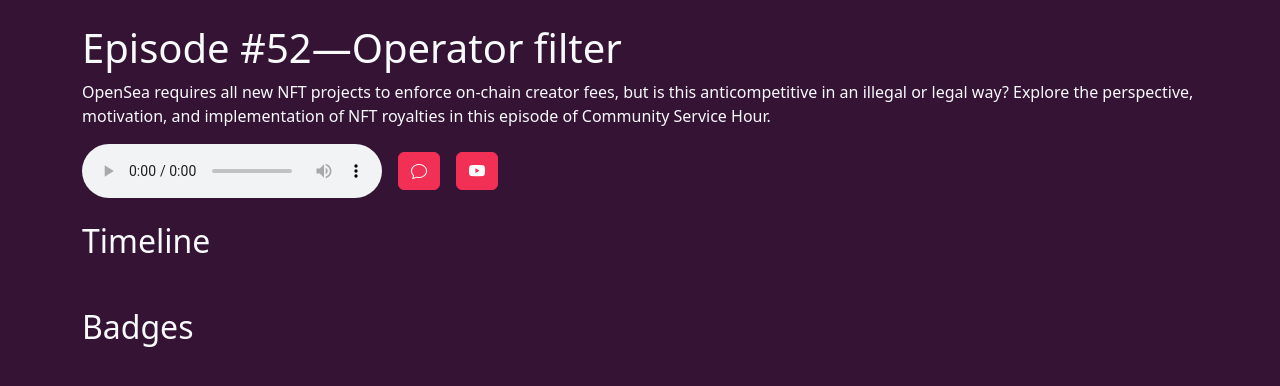
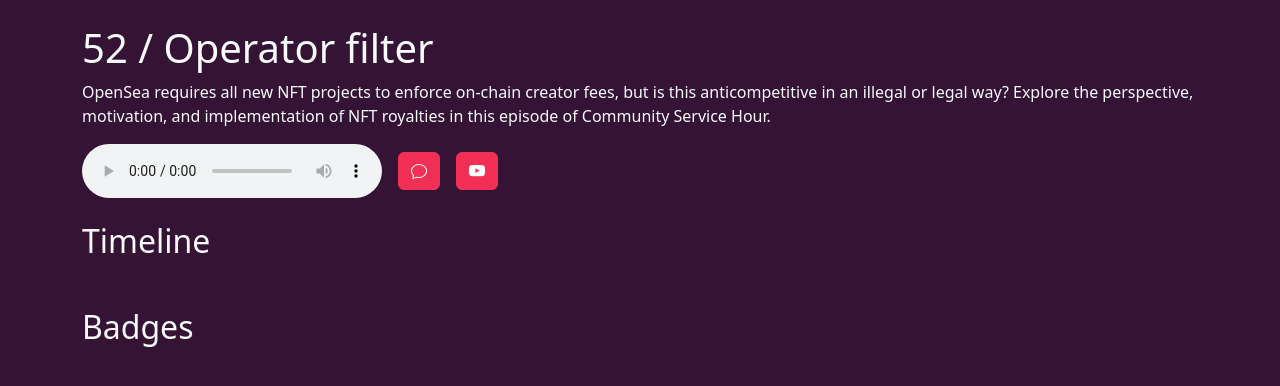
Before and after one commit to community-service/hour.gg, a Jekyll site: the page built from _episodes/2022-11-29-episode-52.md, in a window 1280 px wide. Shown: the top 386 px of the page. Built offline with Jekyll 4.4.1, drawn with Linux system fonts in a browser that asks for light colours.

Commit message:
updated episode wording format

```diff
--- a/_layouts/episode.html
+++ b/_layouts/episode.html
@@ -29,7 +29,7 @@
   <body>
     <div class="container py-4">
       <h1>
-        Episode #{{ page.itunes-episode }}—{{ page.title | escape }}
+        {{ page.itunes-episode }} / {{ page.title | escape }}
       </h1>
       <p>{{ page.description | escape }}</p>
       <!-- Show large audio player -->
--- a/index.html
+++ b/index.html
@@ -136,7 +136,7 @@ layout: none
     <div class="row my-4">
       <div class="col-12 col-lg-10">
         <h2>
-          #{{ episode.itunes-episode}}: {{ episode.title | escape }}
+          {{ episode.itunes-episode}} / {{ episode.title | escape }}
           <span class="hstack d-inline-flex">
             <!-- Participants from this specific episode -->
             {% assign some_participant_ids = episode.badges | sample: 3 | map: "participant" %}
```
